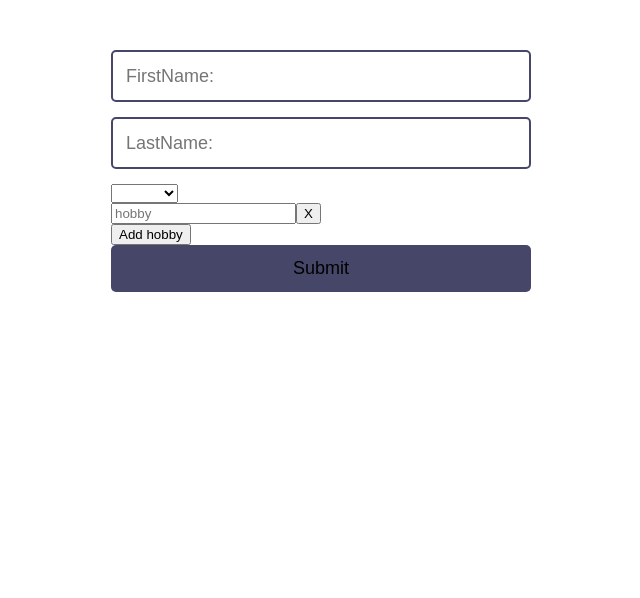
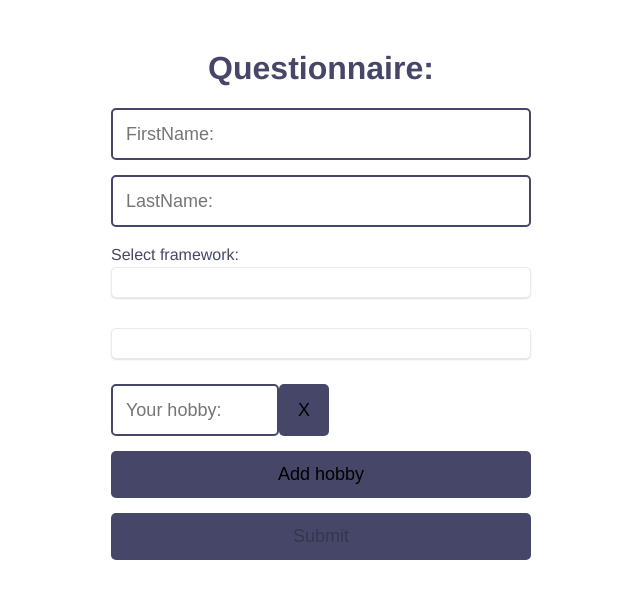
Before and after one commit to lanebx/angular_tt1_questionnaire, an Angular app: page / in a window 1280 px wide. Shown: the top 598 px of the page, without its empty margins (319-959 px from the left). Built offline with nearby package versions, Linux system fonts and the light colour scheme.

Commit message:
added 1-5, 7 item

```diff
--- a/src/app/form/form.component.html
+++ b/src/app/form/form.component.html
@@ -1,32 +1,52 @@
-<form [formGroup]="developerForm" (ngSubmit)="onSubmit()">
+<form [formGroup]="developerForm" (ngSubmit)="onSubmit()" class="form">
+  <h1 class="form__main-label">
+    Questionnaire:
+  </h1>
 
   <label>
-    <input formControlName="firstName" class="input" placeholder="FirstName:">
+    <input formControlName="firstName" class="form__input-name input" placeholder="FirstName:">
   </label>
 
   <label>
-    <input formControlName="lastName" class="input" placeholder="LastName:">
+    <input formControlName="lastName" class="form__input-name input" placeholder="LastName:">
   </label>
 
-  <select formControlName="preferFramework" (change)="selectedFramework($event)">
+  <div class="form__label">
+    Select framework:
+  </div>
+
+  <select formControlName="preferFramework" (change)="selectedFramework($event)" class="form__select">
     <option *ngFor="let framework of frameworks" [value]="framework.name">
       {{ framework.name }}
     </option>
   </select>
 
-  <div formArrayName="hobby" *ngFor="let hobs of hobby.controls; let i=index" class="grouping">
-    <label>
-      <input [formControlName]="i" type="text" placeholder="hobby">
-    <button type="button" id="remove" (click)="removeHobby(i)">
-      X
+  <div class="form__label">
+    {{preferVersionDisablet}}
+  </div>
+
+  <select formControlName="preferVersion" class="form__select">
+    <option *ngFor="let version of preferVersion" [value]="version">
+      {{ version }}
+    </option>
+  </select>
+
+  <div class="form__group-container">
+    <div formArrayName="hobby" *ngFor="let hobs of hobby.controls; let i=index" class="form__group">
+      <div class="form__hobby-group">
+        <input [formControlName]="i" type="text" placeholder="Your hobby:" class="form__input-hobby input">
+        <button type="button" id="remove" (click)="removeHobby(i)" class="button button-remove">
+          X
+        </button>
+      </div>
+    </div>
+
+    <button type="button" (click)="addHobby()" class="button button-add">
+      Add hobby
     </button>
-    </label>
   </div>
-  <button type="button" (click)="addHobby()">
-    Add hobby
-  </button>
 
-  <button class="button" type="submit">
+  <button class="button" type="submit" [disabled]="!developerForm.valid">
     Submit
   </button>
 </form>
--- a/src/app/form/form.component.scss
+++ b/src/app/form/form.component.scss
@@ -1,21 +1,48 @@
-form {
+$color: rgb(70, 70, 104);
+
+.form {
   max-width:420px;
   margin: 50px auto;
   font-family: Helvetica, Arial, sans-serif;
-}
 
-.input {
-  background-color: transparent;
-  color:black;
-  font-weight:500;
-  font-size: 18px;
-  border-radius: 5px;
-  line-height: 22px;
-  border: 2px solid rgb(70, 70, 104);
-  padding: 13px;
-  margin-bottom: 15px;
-  width:100%;
-  outline: none;
+  &__main-label {
+    color: $color;
+    text-align: center;
+  }
+
+  &__select {
+    color: $color;
+    -webkit-appearance: none;
+    padding: 7px 40px 7px 12px;
+    width: 100%;
+    border: 1px solid #E8EAED;
+    border-radius: 5px;
+    background: white;
+    box-shadow: 0 1px 3px -2px ;
+    margin-bottom: 5px;
+  }
+
+  &__input-hobby {
+    width: 40%;
+  }
+
+  &__input-name {
+    width: 100%;
+  }
+
+  &__label {
+    height: 25px;
+    line-height: 26px;
+    color: $color;
+  }
+
+  &__group-container {
+    margin-top: 20px;
+  }
+
+  &__hobby-group {
+    display: flex;
+  }
 }
 
 .button {
@@ -25,7 +52,24 @@ form {
   padding: 13px;
   margin-bottom: 15px;
   width: 100%;
-  background:rgb(70, 70, 104);
+  background: $color;
   border: none;
   cursor: pointer;
+
+  &-remove {
+    width: 50px;
+  }
 }
+
+.input {
+  background-color: transparent;
+  color:rgb(70, 70, 104);
+  font-weight:500;
+  font-size: 18px;
+  border-radius: 5px;
+  line-height: 22px;
+  border: 2px solid $color;
+  padding: 13px;
+  margin-bottom: 15px;
+  outline: none;
+}
--- a/src/app/form/form.component.ts
+++ b/src/app/form/form.component.ts
@@ -6,8 +6,11 @@ import { FormGroup, FormControl, Validators, FormBuilder, FormArray } from '@ang
   templateUrl: './form.component.html',
   styleUrls: ['./form.component.scss']
 })
+
 export class FormComponent implements OnInit {
   developerForm!: FormGroup;
+  preferVersion: any;
+  preferVersionDisablet: string = '';
   frameworks: any = [
     {name:'angular', version: ['1.1.1', '1.2.1', '1.3.3']},
     {name:'react', version: ['2.1.2', '3.2.4', '4.3.1']},
@@ -17,17 +20,16 @@ export class FormComponent implements OnInit {
   constructor(private fb: FormBuilder){}
 
   ngOnInit(): void {
-    console.log(this.developerForm);
     this.initializeForm();
   }
 
   initializeForm() : void {
     this.developerForm = this.fb.group({
-      firstName : '',
-      lastName : '',
-      preferFramework: '',
-
-      hobby: this.fb.array([this.fb.control('')])
+      firstName : new FormControl('', Validators.required),
+      lastName : new FormControl('', Validators.required),
+      preferFramework: new FormControl({value: ''}, Validators.required),
+      preferVersion: new FormControl({value: ''}, Validators.required),
+      hobby: this.fb.array([this.fb.control('')], Validators.required)
     })
   }
 
@@ -39,6 +41,11 @@ export class FormComponent implements OnInit {
     this.developerForm.patchValue({
       preferFramework: event.target.value
     })
+
+    this.preferVersionDisablet = "Select version:";
+
+    this.preferVersion = this.frameworks
+      .find((framework: any) => framework.name === event.target.value).version;
   }
 
   addHobby(): void {
@@ -53,8 +60,3 @@ export class FormComponent implements OnInit {
     return this.developerForm.get('hobby') as FormArray;
   }
 }
-
-// this.developerForm = new FormGroup({
-//   firstName : new FormControl(null, Validators.required),
-//   lastName : new FormControl(null, Validators.required),
-// })
```
